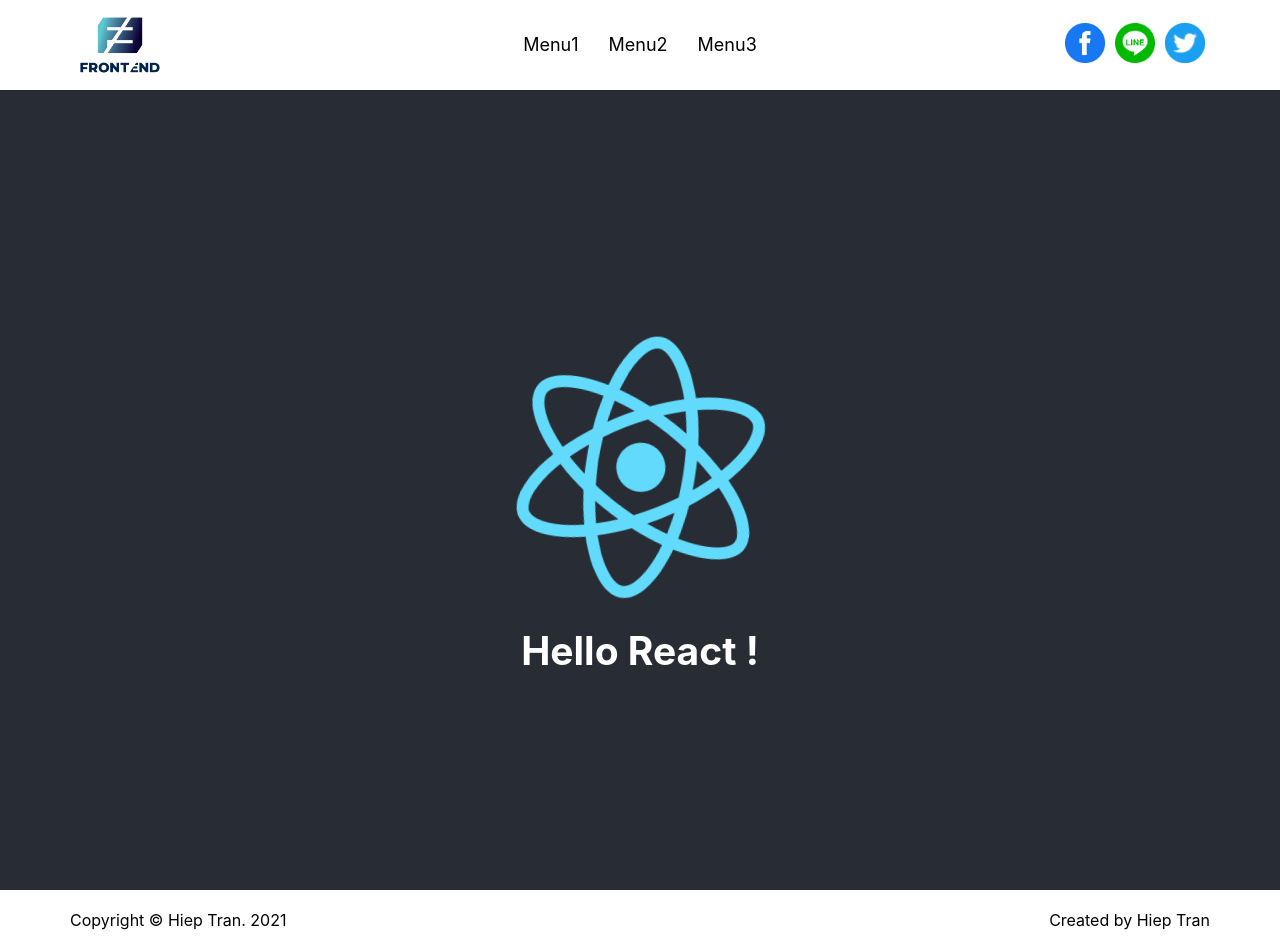
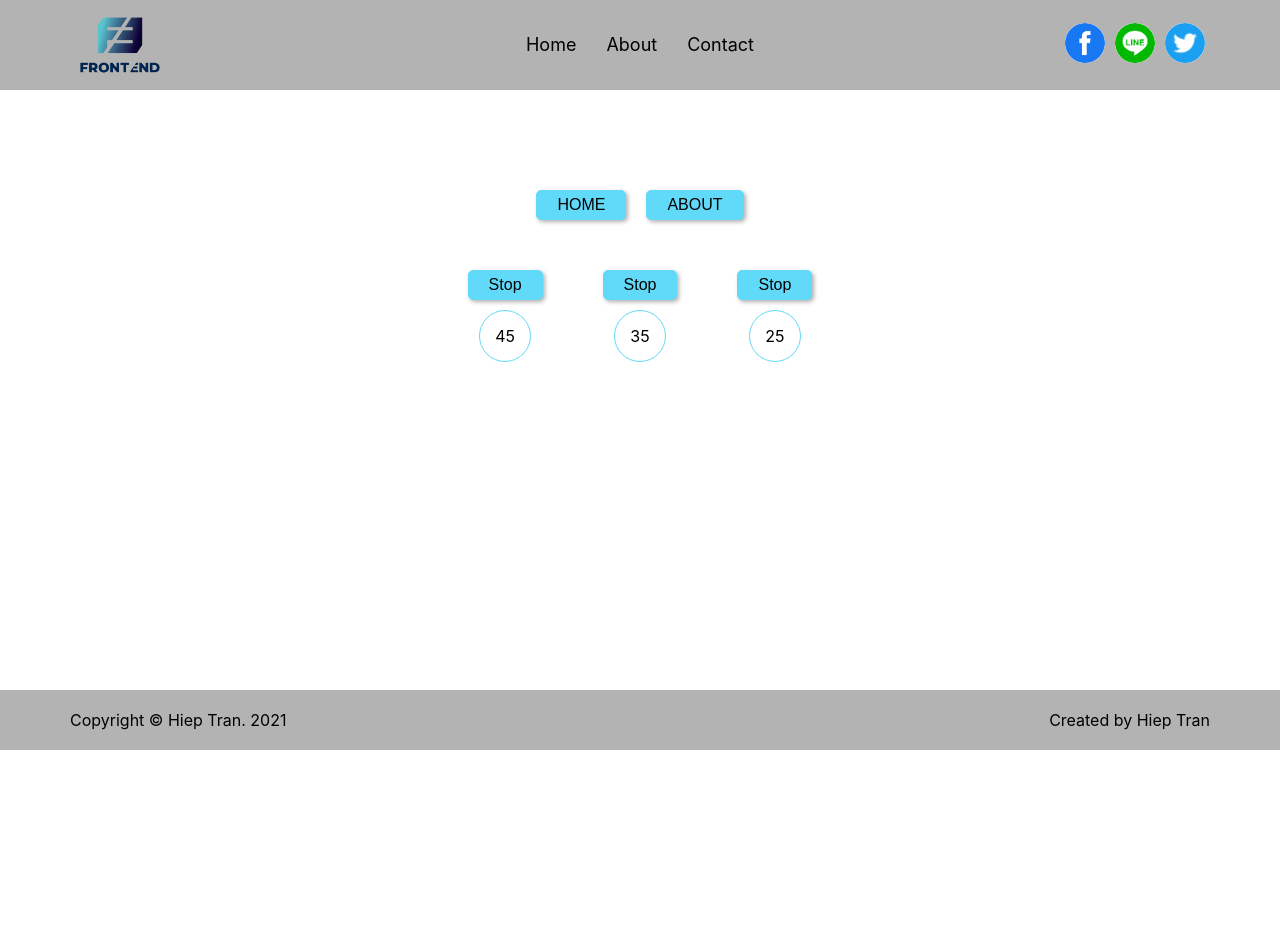
Before and after one commit to mvn-hieptran2-dn/React-App-training, a React (Create React App) app in the folder my-app/: page / in a window 1280 px wide. After the commit the page ends 800 px from the top, so only its background shows below. Built offline with nearby package versions, Linux system fonts and the light colour scheme.

Commit message:
props and state

```diff
--- a/my-app/src/App.js
+++ b/my-app/src/App.js
@@ -1,19 +1,18 @@
 import logo from './logo.svg';
+import React, { Component } from 'react';
 import './App.css';
-import Header from './Header';
-import Footer from './Footer';
+import Header from './components/Header';
+import Main from './components/Main'
+import Footer from './components/Footer';
 
 function App() {
   return (
     <div className="App">
-      <Header />
-      <main className="App-header">
-        <img src={logo} className="App-logo" alt="logo" />
-        <h2>
-          Hello React !
-        </h2>
-      </main>
-      <Footer />
+      <div className="App">
+        <Header />
+        <Main />
+        <Footer />
+      </div>
     </div>
   );
 }
--- /dev/null
+++ b/my-app/src/components/Circle.js
@@ -0,0 +1,64 @@
+import React, { Component } from 'react';
+
+class Circle extends Component {
+  constructor(props) {
+    super(props);
+    this.state = {
+      number: this.props.number,
+      btnText: true,
+    }
+  }
+
+  countdown() {
+    if (this.state.btnText) {
+      this.setState({
+        number: this.state.number - 1
+      })
+    }
+    else {
+      this.setState({
+        number: this.state.number
+      })
+    }
+  }
+
+  handleChangeAction() {
+    this.setState({
+      btnText: !this.state.btnText
+    })
+  }
+
+  componentDidMount() {
+    this.interval = setInterval(() => {
+      this.countdown();
+    }, 1000);
+  }
+
+  componentDidUpdate() {
+    if (this.state.number === 0) {
+      clearInterval(this.interval);
+    }
+  }
+
+  componentWillUnmount() {
+    clearInterval(this.interval);
+  }
+
+  render() {
+    const { btnText } = this.state
+    const { size } = this.props
+    const styles = {
+      width: size,
+      height: size,
+    };
+    return (
+      <li className="circle-item">
+        <button onClick={() => this.handleChangeAction()}>{btnText ? 'Stop' : 'Start'}</button>
+        <div className="circle" style={styles}>
+          {this.state.number}
+        </div>
+      </li>
+    );
+  }
+}
+export default Circle;
--- a/my-app/src/Header.js
+++ b/my-app/src/components/Header.js
@@ -1,8 +1,8 @@
 import React from 'react';
-import logoHeader from './img/logo.png';
-import facebook from './img/facebook.png';
-import line from './img/line.png';
-import twitter from './img/twitter.png';
+import logoHeader from './../img/logo.png';
+import facebook from './../img/facebook.png';
+import line from './../img/line.png';
+import twitter from './../img/twitter.png';
 
 class Header extends React.Component {
   render() {
@@ -17,13 +17,13 @@ class Header extends React.Component {
           <div className="navbar">
             <ul className="nav-list">
               <li className="nav-item">
-                <a href="#">Menu1</a>
+                <a href="#">Home</a>
               </li>
               <li className="nav-item">
-                <a href="#">Menu2</a>
+                <a href="#">About</a>
               </li>
               <li className="nav-item">
-                <a href="#">Menu3</a>
+                <a href="#">Contact</a>
               </li>
             </ul>
           </div>
--- /dev/null
+++ b/my-app/src/components/Main.js
@@ -0,0 +1,41 @@
+import React, { Component } from 'react';
+import Circle from './Circle';
+
+class Main extends Component {
+  constructor(props) {
+    super(props);
+    this.state = {
+      page: 'home'
+    }
+  }
+
+  handleChangePage(page) {
+    this.setState({ page: page })
+  }
+
+  render() {
+    const { page } = this.state;
+    return (
+      <main className="page-main">
+        <div className="container">
+          <div className="main-wrap">
+            <div className="btn-list">
+              <button onClick={() => this.handleChangePage('home')}>HOME</button>
+              <button onClick={() => this.handleChangePage('about')}>ABOUT</button>
+            </div>
+            {(page === 'home') &&
+              <ul className="circle-list">
+                <Circle number={50} size={50} />
+                <Circle number={40} size={50} />
+                <Circle number={30} size={50} />
+              </ul>
+            }
+            {(page === 'about') && <div>About page</div>}
+          </div>
+        </div>
+      </main>
+    );
+  }
+}
+
+export default Main;
--- a/my-app/src/index.css
+++ b/my-app/src/index.css
@@ -35,6 +35,7 @@ a {
 /* Header */
 .header-page {
   height: 90px;
+  background-color: #b3b3b3;
 }
 
 .logo-header {
@@ -51,6 +52,11 @@ a {
   vertical-align: middle;
   display: inline-block;
   width: 33.33%;
+}
+
+.share-list img {
+  background-color: white;
+  border-radius: 50%;
 }
 
 .header-logo img {
@@ -89,6 +95,7 @@ a {
 /* Footer */
 .footer-page {
   height: 60px;
+  background-color: #b3b3b3;
 }
 
 .footer-page p {
@@ -102,3 +109,54 @@ a {
 .create-by {
   float: right;
 }
+
+/* Main */
+.page-main {
+  height: 400px;
+  padding: 100px 0;
+}
+button {
+  color: #000;
+  font-size: 16px;
+  padding: 5px 20px;
+  text-align: center;
+  border-radius: 5px;
+  display: inline-block;
+  text-decoration: none;
+  border: 1px solid #61daf9;
+  background-color: #61daf9;
+  box-shadow: 2px 2px 4px #b1b1b1;
+}
+
+button:hover {
+  cursor: pointer;
+}
+
+.btn-list {
+  margin-bottom: 50px;
+}
+
+.btn-list button {
+  margin: 0 10px;
+}
+
+.circle-list {
+  display: flex;
+  justify-content: center;
+}
+
+.circle-item {
+  display: flex;
+  padding: 0 30px;
+  align-items: center;
+  flex-direction: column;
+}
+
+.circle-item .circle {
+  display: flex;
+  margin-top: 10px;
+  border-radius: 50%;
+  align-items: center;
+  justify-content: center;
+  border:  1px solid #61daf9;
+}
```
Also changed, not shown: my-app/src/components/Footer.js (renamed from my-app/src/Footer.js).
